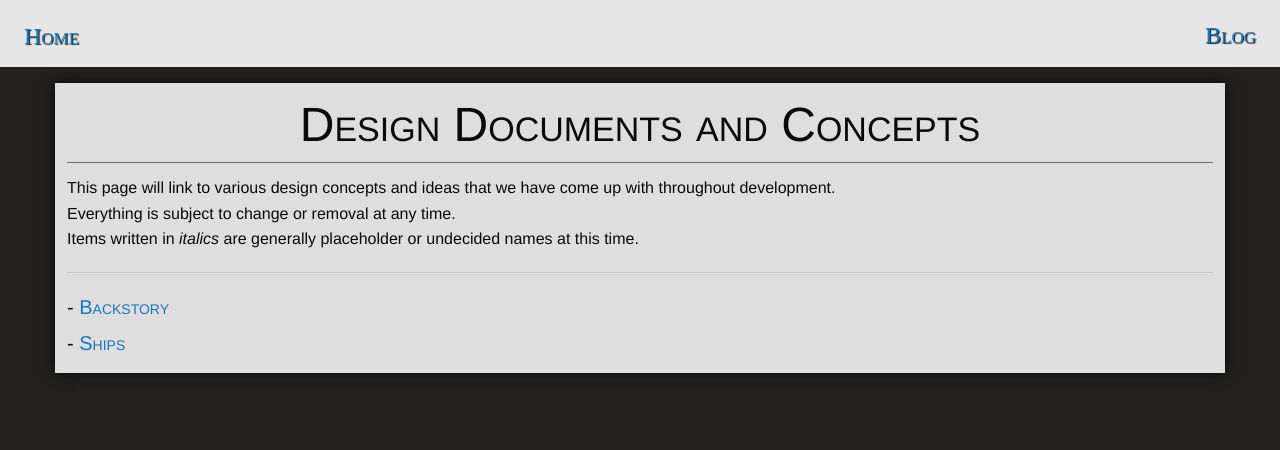
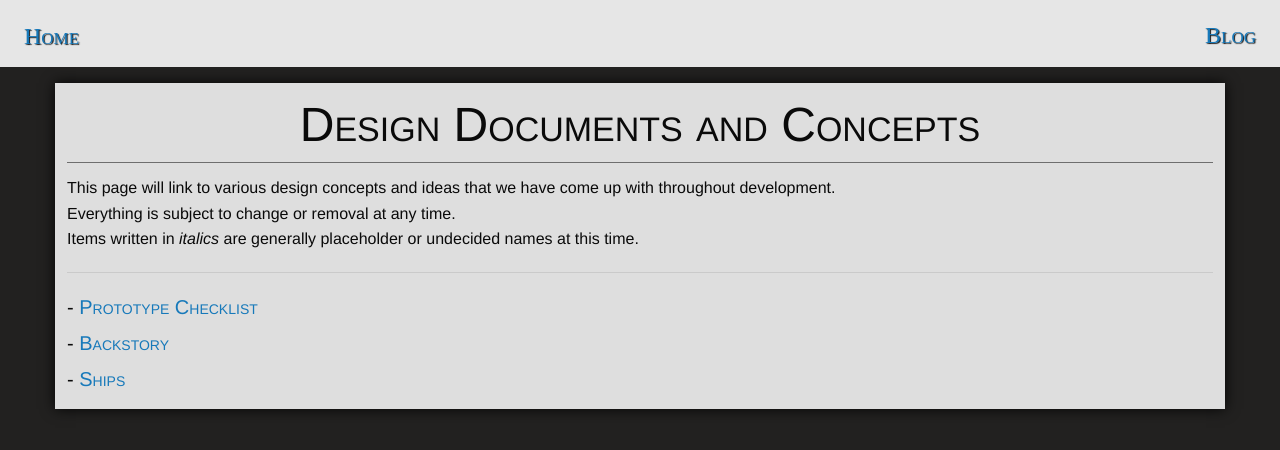
Before and after one commit to ori-sky/polar-space, a Jekyll site: the page built from design.md, in a window 1280 px wide. Shown: the top 450 px of the page. Built offline with Jekyll 4.4.1, drawn with Linux system fonts in a browser that asks for light colours; nearby versions of some CDN libraries; some web fonts are replaced; our own code applies the rules of GitHub Pages for plain Markdown files; library files that are not in the unit come from our copies.

Commit message:
design.md updated from https://stackedit.io/

```diff
--- a/design.md
+++ b/design.md
@@ -6,9 +6,10 @@ Everything is subject to change or removal at any time.
 Items written in *italics* are generally placeholder or undecided names at this time.
 
 ---
+### - [Prototype Checklist](designs/prototype)
 ### - [Backstory](designs/story)
 ### - [Ships](designs/ships)
 <!--stackedit_data:
-eyJoaXN0b3J5IjpbNDk5MDMwMzQxLC0xNDU2NTg5NzcxLDkyNT
+eyJoaXN0b3J5IjpbNDcyNDQ1OTYyLC0xNDU2NTg5NzcxLDkyNT
 c4NDkwMCwtMTM3MjQ2NzQ4NV19
 -->
```
